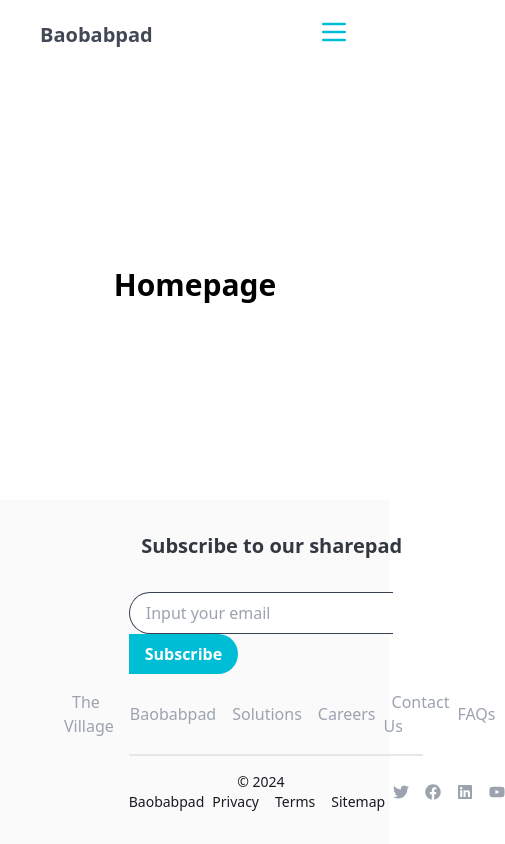
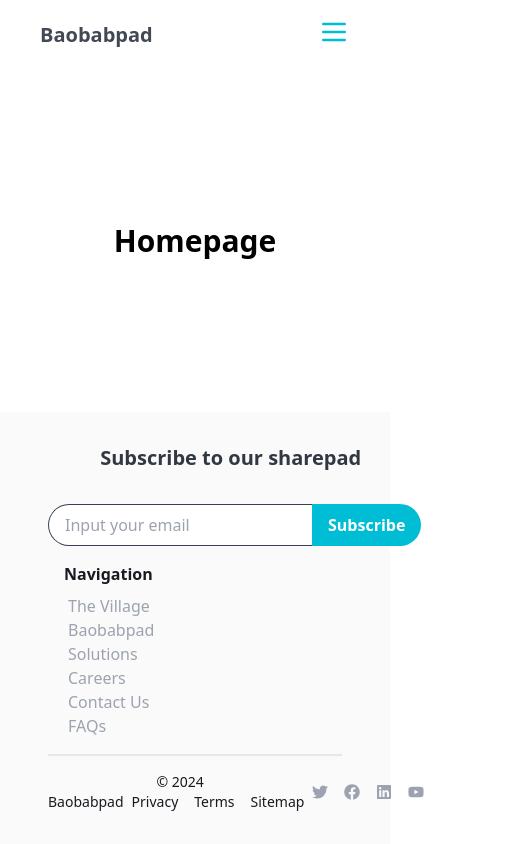
Before and after one commit to baobabpad-pilot/baobabpad_frontend_v0, a Next.js app: page / in a window 390 px wide. Shown: the whole page, 505 px wide, since content can reach past the window. Built offline with nearby package versions, Linux system fonts and the light colour scheme.

Commit message:
updated footer on mobile view

```diff
--- a/src/components/Footer.tsx
+++ b/src/components/Footer.tsx
@@ -1,18 +1,20 @@
+import Link from "next/link";
 import React from "react";
 import { FaTwitter, FaFacebook, FaLinkedin, FaYoutube } from "react-icons/fa";
 
 interface NavLink {
   label: string;
   href: string;
+  id: string;
 }
 
 const navLinks: NavLink[] = [
-  { label: "The Village", href: "/Village" },
-  { label: "Baobabpad", href: "/Baobabpad" },
-  { label: "Solutions", href: "/Solutions" },
-  { label: "Careers", href: "/Careers" },
-  // { label: 'Login', href: '/login' },
-  // { label: 'Try for free', href: '/try-for-free' },
+  { id: "buh43jn15", label: "The Village", href: "/Village" },
+  { id: "tfgbuyhejni3m", label: "Baobabpad", href: "/Baobabpad" },
+  { id: "4389hunref", label: "Solutions", href: "/Solutions" },
+  { id: "9ol,ytgrer", label: "Careers", href: "/Careers" },
+  { id: "buh43jnadsgqwe", label: "Contact Us", href: "/Contact" },
+  { id: "akljhqkjwebr", label: "FAQs", href: "/FAQs" },
 ];
 
 interface FooterProps {}
@@ -20,7 +22,7 @@ interface FooterProps {}
 const Footer: React.FC<FooterProps> = () => {
   return (
     <footer className="bg-[#FAFAFB] text-[#171A1F] py-8 px-12">
-      <div className="container mx-auto flex flex-wrap flex-col gap-4 items-center">
+      <div className="container mx-auto flex flex-wrap flex-col gap-4 sm:items-center">
         <div className="flex">
           <div className="flex md:ml-auto flex-col justify-center items-center gap-8">
             <label
@@ -30,7 +32,7 @@ const Footer: React.FC<FooterProps> = () => {
               Subscribe to our sharepad
             </label>
 
-            <div>
+            <div className="flex">
               <input
                 id="email"
                 type="email"
@@ -44,38 +46,20 @@ const Footer: React.FC<FooterProps> = () => {
           </div>
         </div>
 
-        <nav className="flex flex-wrap">
-          <ul className="flex items-center pl-4 md:pl-0">
-            <li>
-              <a href="#" className="text-gray-400 hover:text-gray-300 px-2">
-                The Village
-              </a>
-            </li>
-            <li>
-              <a href="#" className="text-gray-400 hover:text-gray-300 px-2">
-                Baobabpad
-              </a>
-            </li>
-            <li>
-              <a href="#" className="text-gray-400 hover:text-gray-300 px-2">
-                Solutions
-              </a>
-            </li>
-            <li>
-              <a href="#" className="text-gray-400 hover:text-gray-300 px-2">
-                Careers
-              </a>
-            </li>
-            <li>
-              <a href="#" className="text-gray-400 hover:text-gray-300 px-2">
-                Contact Us
-              </a>
-            </li>
-            <li>
-              <a href="#" className="text-gray-400 hover:text-gray-300 px-2">
-                FAQs
-              </a>
-            </li>
+        <nav className="flex">
+          <ul className="flex flex-col sm:flex-row flex-wrap sm:items-center pl-4 md:pl-0">
+
+            <h3 className="font-semibold mb-2 sm:hidden">Navigation</h3>
+            {navLinks.map((link) => (
+              <li key={link.id}>
+                <Link
+                  href={link.href}
+                  className="text-gray-400 hover:text-gray-300 sm:px-2 px-1 mb-2"
+                >
+                  {link.label}
+                </Link>
+              </li>
+            ))}
           </ul>
         </nav>
 
--- a/src/components/Navbar.tsx
+++ b/src/components/Navbar.tsx
@@ -40,7 +40,7 @@ const Navbar = () => {
           <li key={navLink.label}>
             <Link
               href={navLink.href}
-              className="text-[#424955] hover:text-[#00BDD6]"
+              className="text-[#424955] hover:text-[#00BDD6] transition-colors delay-100 ease-in-out"
             >
               {navLink.label}
             </Link>
--- /dev/null
+++ b/src/pages/Contact.tsx
@@ -0,0 +1,17 @@
+import Footer from "@/components/Footer";
+import Navbar from "@/components/Navbar";
+import React from "react";
+
+const Contact = () => {
+  return (
+    <div className="min-h-screen flex flex-col">
+      <Navbar />
+      <div className="flex-1 flex justify-center items-center font-bold text-3xl">
+        Contact Us
+      </div>
+      <Footer />
+    </div>
+  );
+};
+
+export default Contact;
--- /dev/null
+++ b/src/pages/FAQs.tsx
@@ -0,0 +1,17 @@
+import Footer from "@/components/Footer";
+import Navbar from "@/components/Navbar";
+import React from "react";
+
+const FAQ = () => {
+  return (
+    <div className="min-h-screen flex flex-col">
+      <Navbar />
+      <div className="flex-1 flex justify-center items-center font-bold text-3xl">
+        FAQs
+      </div>
+      <Footer />
+    </div>
+  );
+};
+
+export default FAQ;
```
